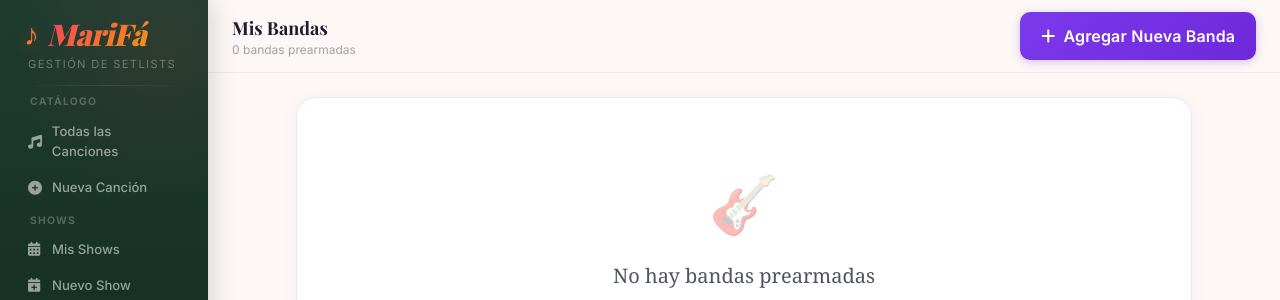
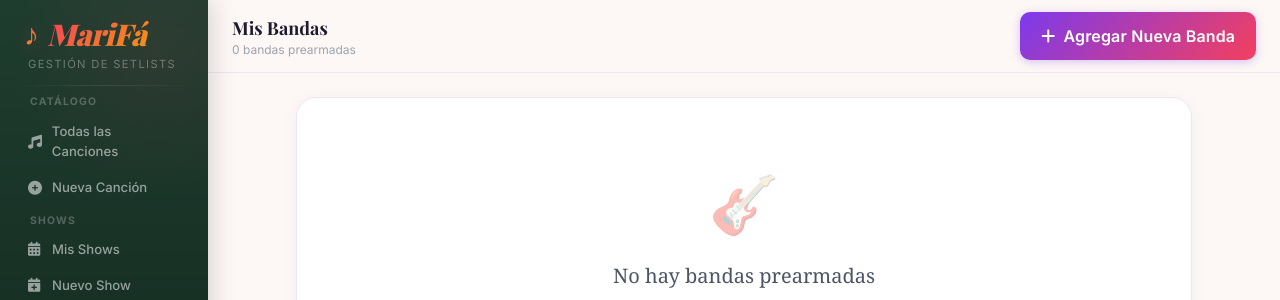
Before and after one commit to Fabu-el-inge/marifa, a Flask app: page /bands/ in a window 1280 px wide. Shown: the top 300 px of the page. Run offline with Flask 3, Linux system fonts and the light colour scheme; the visitor is signed in with stand-in values (Sample User, id 1); data that the repository does not hold is empty; some libraries are stand-ins or nearby versions; some web fonts are replaced.

Commit message:
Topbar buttons: use purple-to-pink gradient matching app style
Co-Authored-By: Claude Opus 4.6 <noreply@anthropic.com>

```diff
--- a/app/templates/bands/index.html
+++ b/app/templates/bands/index.html
@@ -5,7 +5,7 @@
 
 {% block topbar_actions %}
 <a href="{{ url_for('bands.new') }}" class="btn btn-marifa gap-2"
-   style="min-height:44px; font-size:1rem !important; padding:0.6rem 1.3rem !important; background:linear-gradient(135deg,#7c3aed,#6d28d9) !important; box-shadow:0 2px 10px rgba(124,58,237,0.3);">
+   style="min-height:44px; font-size:1rem !important; padding:0.6rem 1.3rem !important; background:linear-gradient(135deg,#7c3aed,#f43f5e) !important; box-shadow:0 2px 10px rgba(124,58,237,0.3);">
   <i class="fas fa-plus"></i> Agregar Nueva Banda
 </a>
 {% endblock %}
--- a/app/templates/musicians/index.html
+++ b/app/templates/musicians/index.html
@@ -5,7 +5,7 @@
 
 {% block topbar_actions %}
 <a href="{{ url_for('musicians.new') }}" class="btn btn-marifa gap-2"
-   style="min-height:44px; font-size:1rem !important; padding:0.6rem 1.3rem !important; background:linear-gradient(135deg,#7c3aed,#6d28d9) !important; box-shadow:0 2px 10px rgba(124,58,237,0.3);">
+   style="min-height:44px; font-size:1rem !important; padding:0.6rem 1.3rem !important; background:linear-gradient(135deg,#7c3aed,#f43f5e) !important; box-shadow:0 2px 10px rgba(124,58,237,0.3);">
   <i class="fas fa-plus"></i> Agregar Nuevo Músico
 </a>
 {% endblock %}
--- a/app/templates/shows/index.html
+++ b/app/templates/shows/index.html
@@ -6,7 +6,7 @@
 
 {% block topbar_actions %}
 <a href="{{ url_for('shows.new') }}" class="btn btn-marifa gap-2"
-   style="min-height:44px; font-size:1rem !important; padding:0.6rem 1.3rem !important; background:linear-gradient(135deg,#7c3aed,#6d28d9) !important; box-shadow:0 2px 10px rgba(124,58,237,0.3);">
+   style="min-height:44px; font-size:1rem !important; padding:0.6rem 1.3rem !important; background:linear-gradient(135deg,#7c3aed,#f43f5e) !important; box-shadow:0 2px 10px rgba(124,58,237,0.3);">
   <i class="fas fa-plus"></i> Agregar Nuevo Show
 </a>
 {% endblock %}
--- a/app/templates/songs/index.html
+++ b/app/templates/songs/index.html
@@ -6,7 +6,7 @@
 
 {% block topbar_actions %}
 <a href="{{ url_for('songs.new') }}" class="btn btn-marifa gap-2"
-   style="min-height:44px; font-size:1rem !important; padding:0.6rem 1.3rem !important; background:linear-gradient(135deg,#7c3aed,#6d28d9) !important; box-shadow:0 2px 10px rgba(124,58,237,0.3);">
+   style="min-height:44px; font-size:1rem !important; padding:0.6rem 1.3rem !important; background:linear-gradient(135deg,#7c3aed,#f43f5e) !important; box-shadow:0 2px 10px rgba(124,58,237,0.3);">
   <i class="fas fa-plus"></i> Agregar Nueva Canción
 </a>
 {% endblock %}
```
